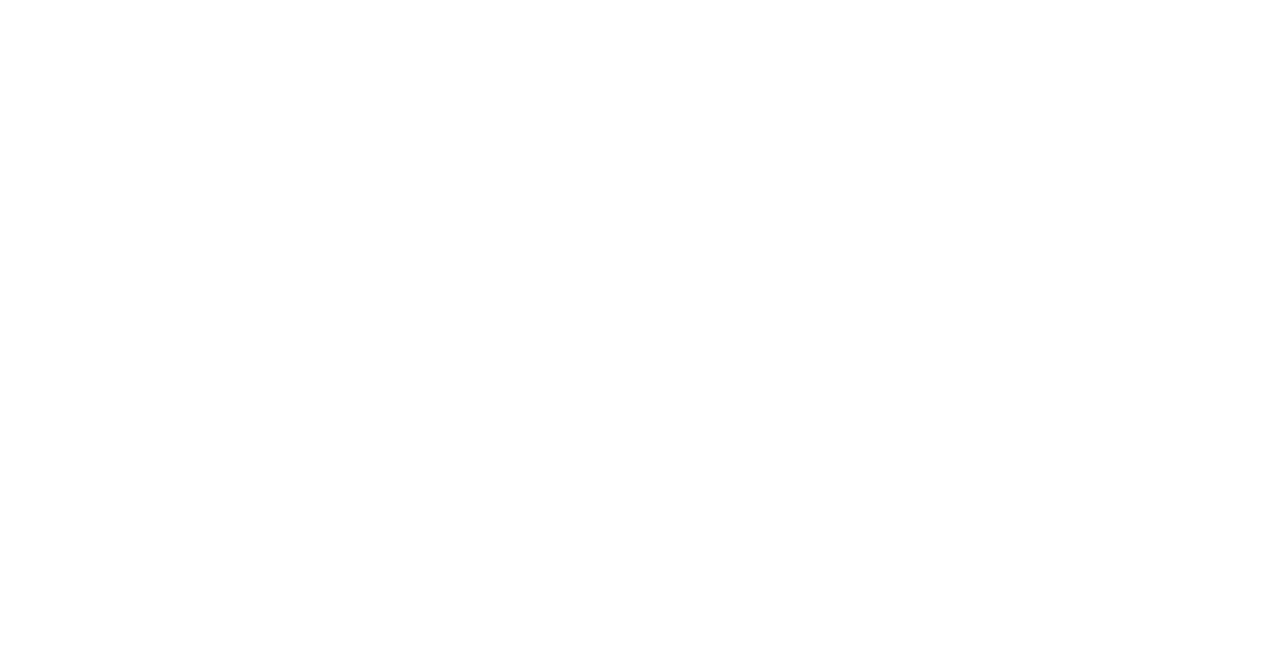
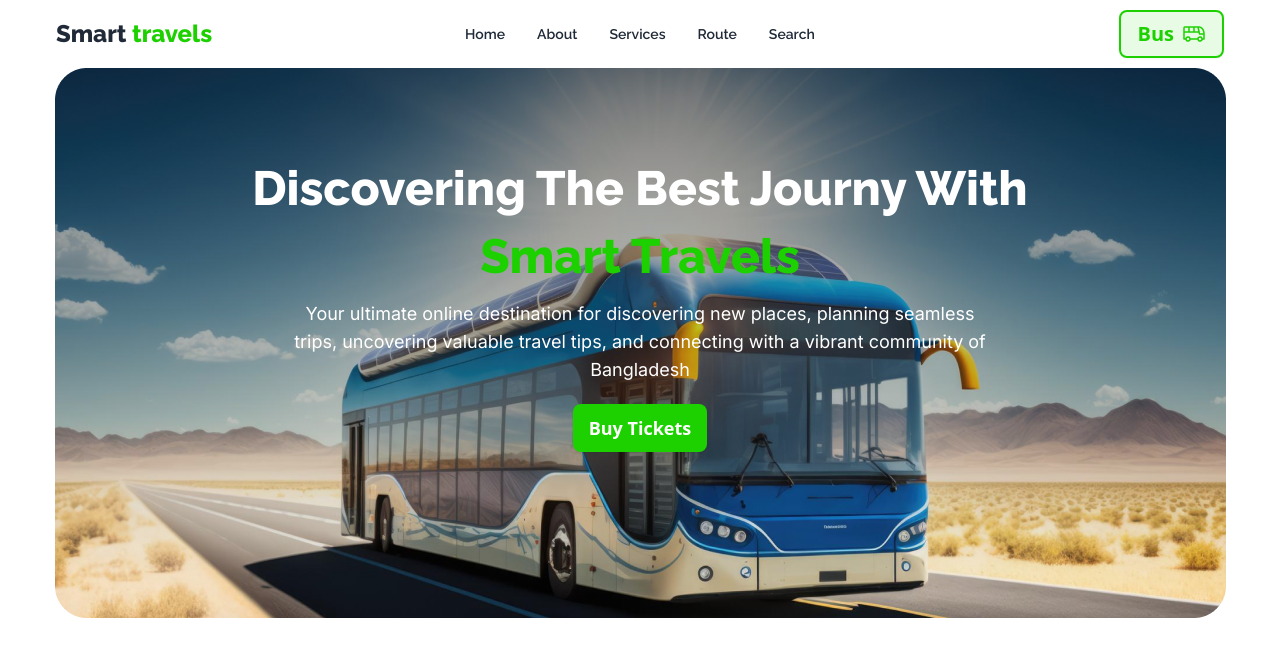
Before and after one commit to mdrieadmia/smart-travels, a plain HTML site: page index.html in a window 1280 px wide. Drawn offline with nearby package versions, Linux system fonts and the light colour scheme.

Commit message:
Navbar and banner section added and responsive design applied

```diff
--- a/index.html
+++ b/index.html
@@ -25,6 +25,10 @@
         .font-raleway{
             font-family: "Raleway", sans-serif;
         }
+        /* .container{
+            max-width: 1150px;
+            margin: 0 auto;
+        } */
     </style>
     <!---- Custom Tailwind Variables ---->
     <script>
@@ -37,6 +41,9 @@
                 'dark2' : '#030712CC',
                 'dark3' : '#03071299',
                 'dark4' : '#03071280'
+              },
+              backgroundImage: {
+                'hero': "url('./images/banner.png')",
               }
             }
           }
@@ -45,7 +52,47 @@
 </head>
 <body>
     <header>
-
+        <nav class="container mx-auto px-4 lg:px-12">
+            <div class="navbar bg-base-100">
+                <div class="navbar-start">
+                  <div class="dropdown">
+                    <div tabindex="0" role="button" class="btn btn-ghost lg:hidden">
+                      <svg xmlns="http://www.w3.org/2000/svg" class="h-5 w-5" fill="none" viewBox="0 0 24 24" stroke="currentColor"><path stroke-linecap="round" stroke-linejoin="round" stroke-width="2" d="M4 6h16M4 12h8m-8 6h16" /></svg>
+                    </div>
+                    <ul tabindex="0" class="menu menu-sm dropdown-content mt-3 z-[1] p-2 shadow bg-base-100 rounded-box w-52">
+                      <li><a class="font-semibold font-raleway hover:text-brand-color">Home</a></li>
+                      <li><a class="font-semibold font-raleway hover:text-brand-color">About</a></li>
+                      <li><a class="font-semibold font-raleway hover:text-brand-color">Services</a></li>
+                      <li><a class="font-semibold font-raleway hover:text-brand-color">Route</a></li>
+                      <li><a class="font-semibold font-raleway hover:text-brand-color">Search</a></li>
+                    </ul>
+                  </div>
+                  <a class="text-2xl font-extrabold font-raleway cursor-pointer">Smart <span class="text-brand-color">travels</span></a>
+                </div>
+                <div class="navbar-center hidden lg:flex">
+                  <ul class="menu menu-horizontal px-1">
+                    <li><a class="font-semibold font-raleway hover:text-brand-color">Home</a></li>
+                    <li><a class="font-semibold font-raleway hover:text-brand-color">About</a></li>
+                    <li><a class="font-semibold font-raleway hover:text-brand-color">Services</a></li>
+                    <li><a class="font-semibold font-raleway hover:text-brand-color">Route</a></li>
+                    <li><a class="font-semibold font-raleway hover:text-brand-color">Search</a></li>
+                  </ul>
+                </div>
+                <div class="navbar-end">
+                  <a class="btn bg-[#1DD1001A] text-brand-color font-bold text-xl border-2 border-brand-color hover:bg-transparent hover:border-brand-color"> Bus <img src="./images/bus-icon.png" alt="bus icon"></a>
+                </div>
+            </div>
+        </nav>
+        <section id="banner">
+            <div class="container mx-auto px-4">
+                <div class="w-full h-[550px] bg-hero bg-no-repeat bg-center text-center space-y-5 rounded-2xl p-4">
+                    <h1 class="font-raleway font-extrabold text-3xl md:text-4xl lg:text-5xl text-white pt-20">Discovering The Best Journy With</h1>
+                    <h2 class="font-raleway font-extrabold text-3xl md:text-4xl lg:text-5xl text-brand-color">Smart Travels</h2>
+                    <p class="font-inter text-[14px] md:text-[16px] lg:text-lg text-white max-w-[700px] mx-auto">Your ultimate online destination for discovering new places, planning seamless trips, uncovering valuable travel tips, and connecting with a vibrant community of Bangladesh</p>
+                    <button class="btn bg-brand-color border-none text-lg text-white">Buy Tickets</button>
+                </div>
+            </div>
+        </section>
     </header>
     <main>
 
```
Also changed, not shown: tailwind.config.js (added, +8 -0 lines).
